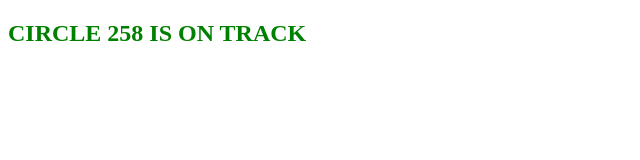
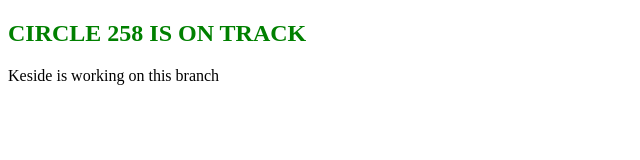
Before and after one commit to kcde/circle-248-redactr, a plain HTML site: page index.html in a window 1280 px wide. Shown: the whole page, without its empty margins (0-640 px from the left). Drawn offline with Linux system fonts and the light colour scheme.

Commit message:
added a text with my nae

```diff
--- a/index.html
+++ b/index.html
@@ -1,5 +1,6 @@
 <!DOCTYPE html>
 <html lang="en">
+
 <head>
   <meta charset="UTF-8">
   <meta http-equiv="X-UA-Compatible" content="IE=edge">
@@ -8,12 +9,17 @@
 
   <link rel="stylesheet" href="style.css">
 </head>
+
 <body>
 
   <h2>CIRCLE 258 IS ON TRACK</h2>
+
+
+  <p>Keside is working on this branch</p>
 
   <!-- // ============= EEND DO NOT EDIT ============== // -->
   <script src="index.mjs" type="module"></script>
   <!-- // ============= EEND DO NOT EDIT ============== // -->
 </body>
+
 </html>
```
Lines whose indentation alone changed are shown as unchanged.
